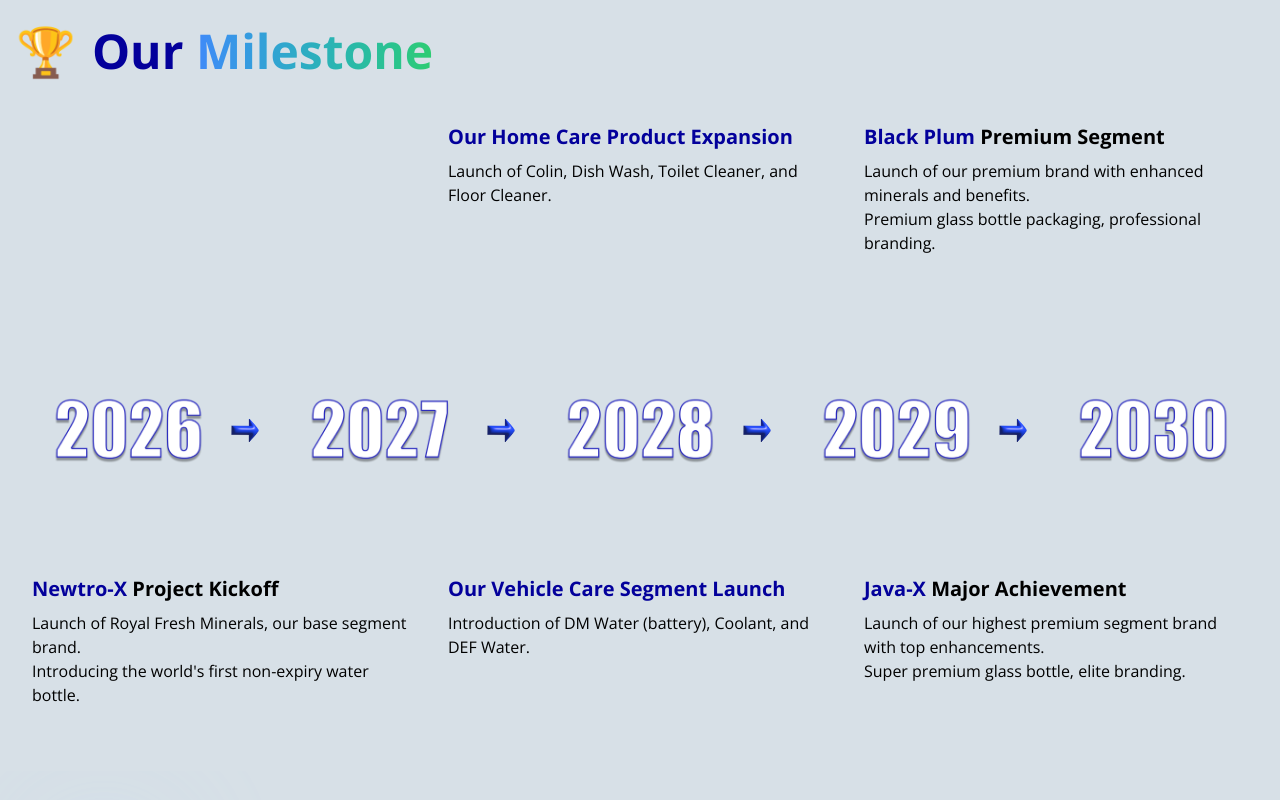
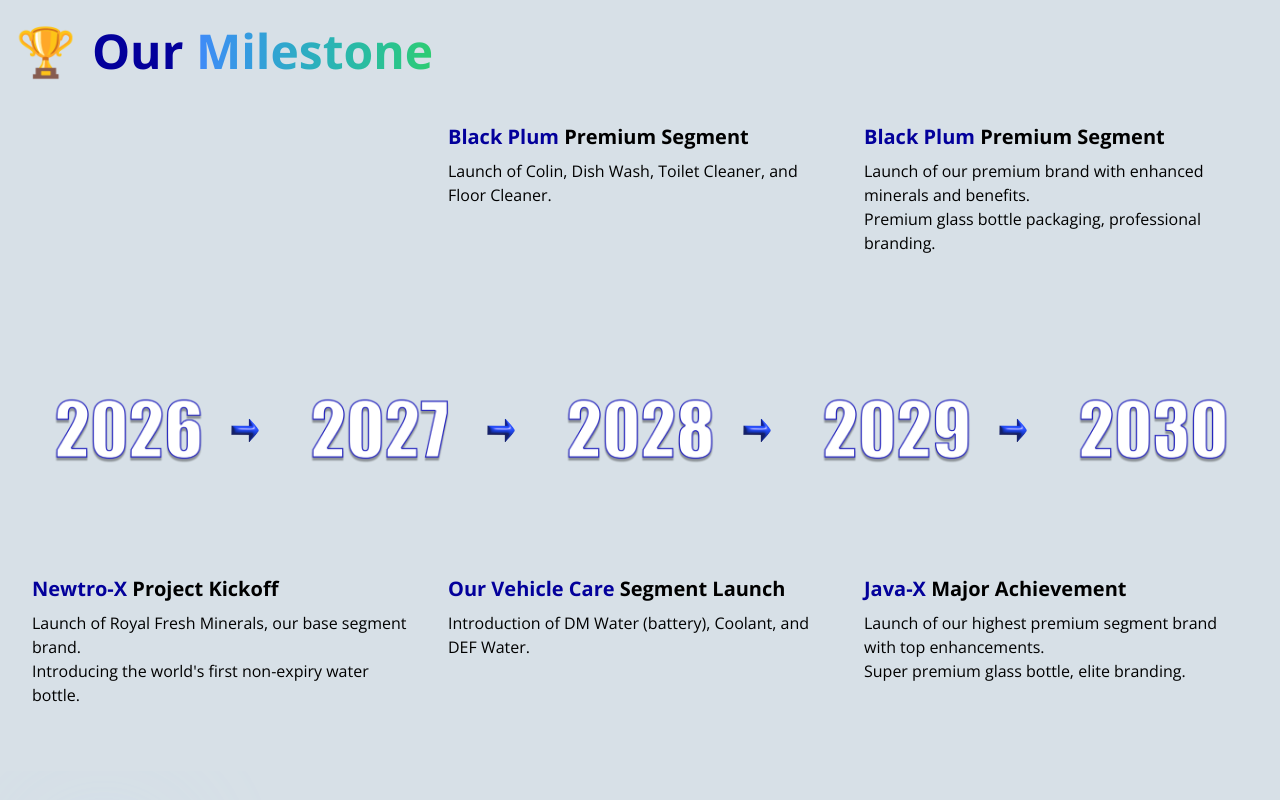
Before and after one commit to nikhil-cmtai/gagan, a Next.js app: page / in a window 1280 px wide. Shown: the part 5580-6380 px from the top of the page. Built offline with nearby package versions, Linux system fonts and the light colour scheme.

Commit message:
Update HeroSection height, modify MilestoneSection titles and subtitles, and change footer copyright text for brand consistency

```diff
--- a/components/home/hero-section.tsx
+++ b/components/home/hero-section.tsx
@@ -76,7 +76,7 @@
         {/* Full Width Wave Section - Fixed uniform border */}
         <div className="absolute -bottom-8 left-0 right-0 w-full z-25">
           <svg
-            className="w-full h-[120px] sm:h-[140px]"
+            className="w-full h-[120px] sm:h-[160px]"
             viewBox="0 0 1440 500"
             fill="none"
             xmlns="http://www.w3.org/2000/svg"
--- a/components/home/milestone-section.tsx
+++ b/components/home/milestone-section.tsx
@@ -81,9 +81,8 @@
                         <div className="w-1/3 invisible"></div>
                         <div className="w-1/3 px-4">
                             <h3 className="text-xl font-bold">
-                                <span className="text-primary">Our </span>
-                                <span className="text-primary">{milestones[1].title} {milestones[1].subtitle}</span>
-                            </h3>
+                                <span className="text-primary">{milestones[3].title}</span>
+                                <span className="text-black"> {milestones[3].subtitle}</span>                            </h3>
                             <div className="mt-2">
                                 {milestones[1].details.map((detail, idx) => (
                                     <p key={idx} className="text-sm md:text-base text-black">{detail}</p>
@@ -151,7 +150,8 @@
                         <div className="w-1/3 px-4">
                             <h3 className="text-xl font-bold">
                                 <span className="text-primary">Our </span>
-                                <span className="text-primary">{milestones[2].title} {milestones[2].subtitle}</span>
+                                <span className="text-primary">{milestones[2].title}</span>
+                                <span className="text-black"> {milestones[2].subtitle}</span>
                             </h3>
                             <div className="mt-2">
                                 {milestones[2].details.map((detail, idx) => (
--- a/components/layouts/footer.tsx
+++ b/components/layouts/footer.tsx
@@ -56,12 +56,7 @@
                 </Link>
               </li>
               <li>
-                <Link href="/doctors" className="text-gray-600 hover:text-[#1D22BF] transition-colors">
-                  Meet Our Doctors
-                </Link>
-              </li>
-              <li>
-                <Link href="/blog" className="text-gray-600 hover:text-[#1D22BF] transition-colors">
+                <Link href="#" className="text-gray-600 hover:text-[#1D22BF] transition-colors">
                   Latest News
                 </Link>
               </li>
@@ -134,7 +129,7 @@
         <div className="border-t pt-8">
           <div className="flex flex-col md:flex-row justify-between items-center gap-4">
             <p className="text-gray-600 text-sm">
-              © {new Date().getFullYear()} Imperial Water. All rights reserved.
+              © {new Date().getFullYear()} Empire Blue. All rights reserved.
             </p>
             <div className="flex items-center gap-6">
               <Link href="/privacy-policy" className="text-gray-600 hover:text-[#1D22BF] transition-colors text-sm">
```
